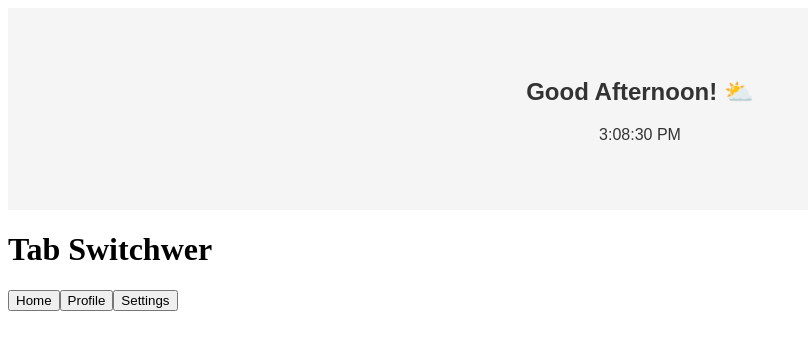
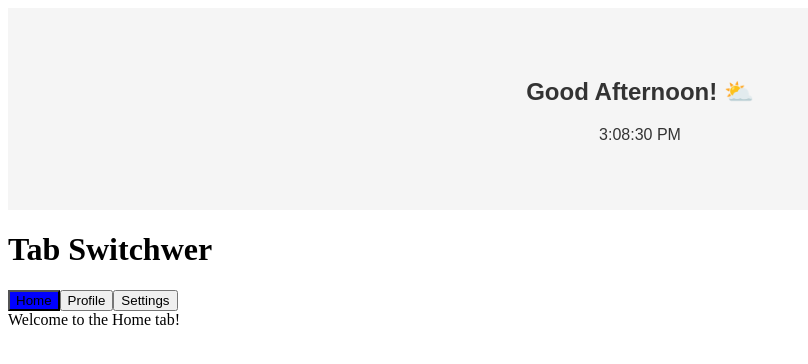
Before and after one commit to Kishore-L13/Namaste_react_Practice, a React (Vite) app: page / in a window 1280 px wide. Shown: the top 364 px of the page, without its empty margins (0-808 px from the left). Built offline with nearby package versions, Linux system fonts and the light colour scheme.

Commit message:
Tab_Switch

```diff
--- a/src/Project/TabSwitch.jsx
+++ b/src/Project/TabSwitch.jsx
@@ -13,8 +13,14 @@ const TabSwitch = ()=>{
         {tabs.map((tab)=>(
             <button key={tab.id}
             onClick={(e)=>setActiveset(tab.id)}
+            //className={activeTab === tab.id ? "active" : ""}
+           style={{
+  backgroundColor: activeset === tab.id ? 'blue' : ''
+}}
             >{tab.label}</button>
         ))}
+
+<div> {tabs.find((tab)=> tab.id === activeset)?.content}</div>
         </div>
     )
 }
```
